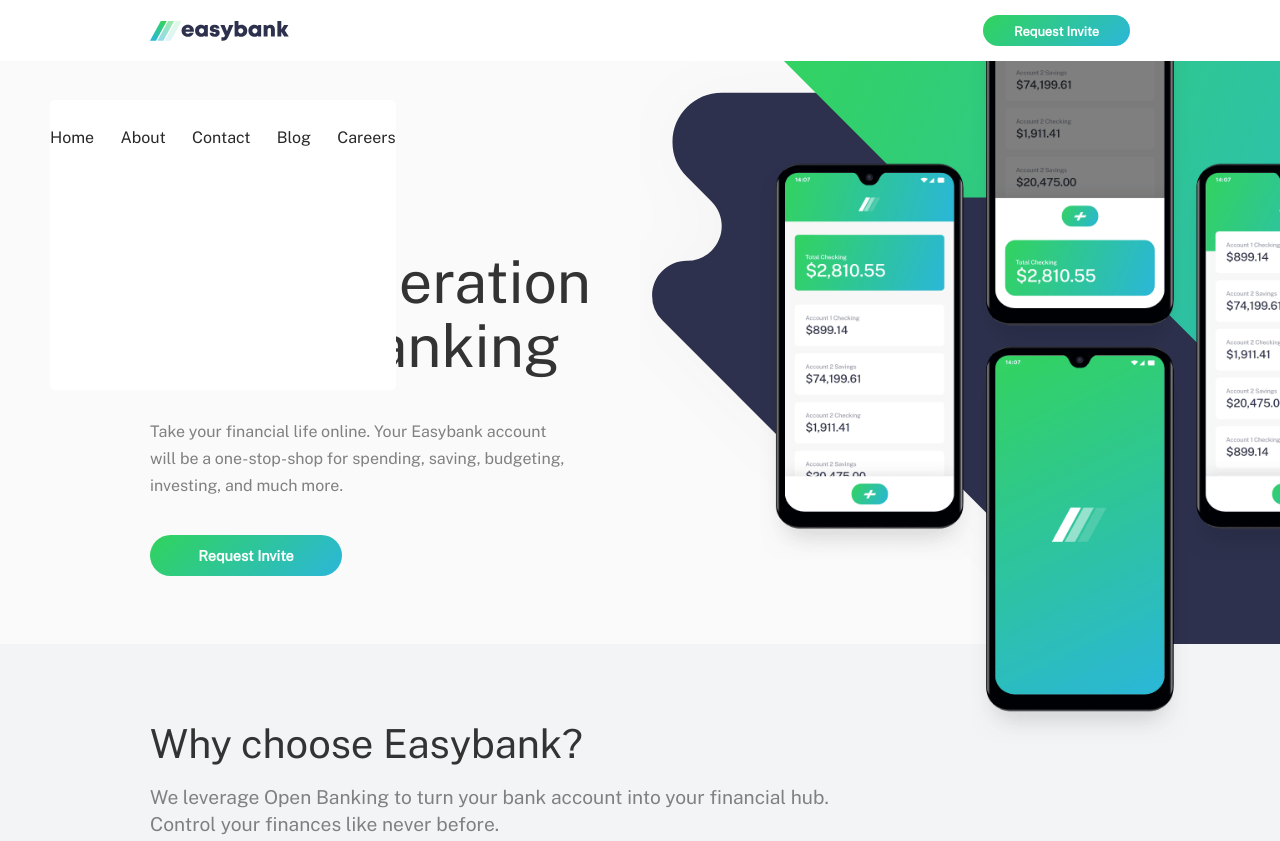
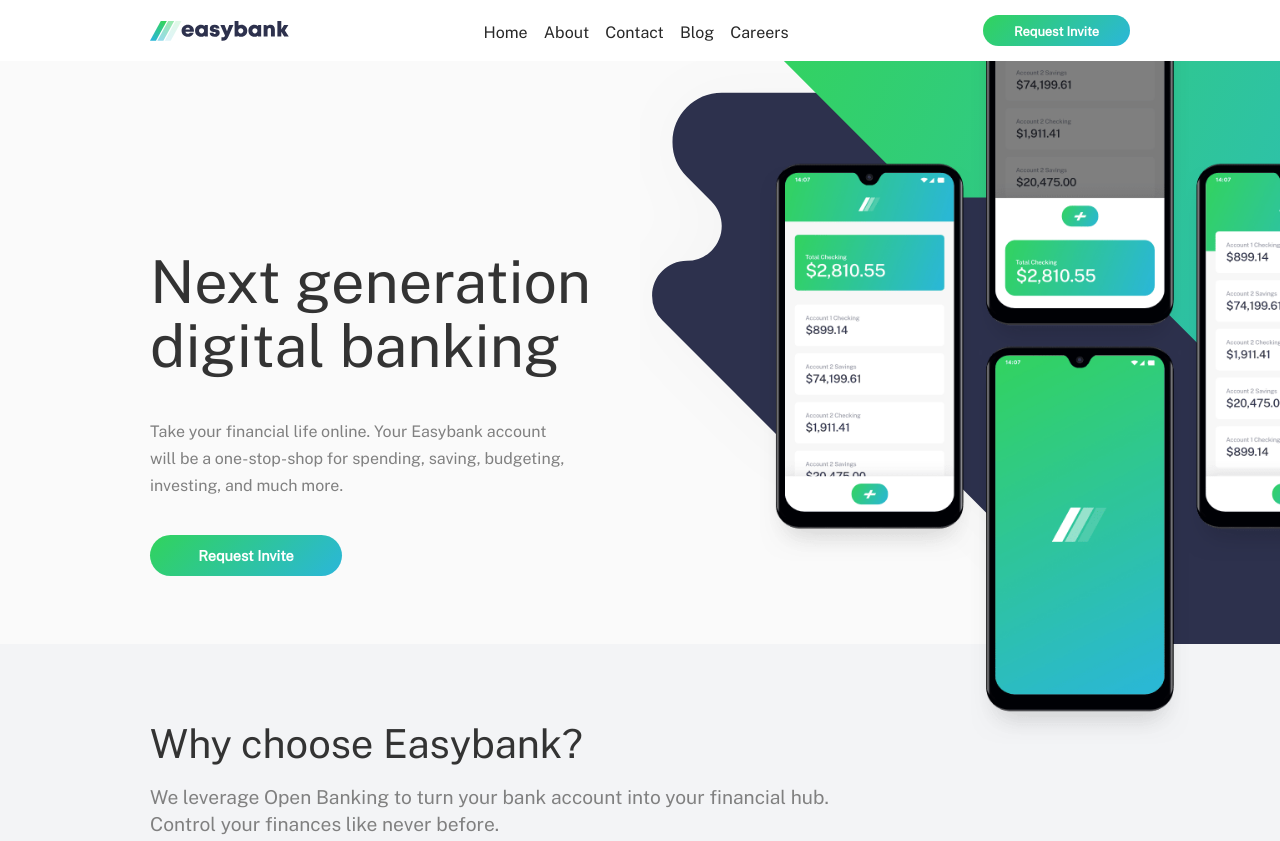
Before and after one commit to tarun-ally/easy-bank-landing-project-3, a plain HTML site: page index.html in a window 1280 px wide. Shown: the top 841 px of the page. Drawn offline with nearby package versions, Linux system fonts and the light colour scheme.

Commit message:
positioning navigation bar

```diff
--- a/style.css
+++ b/style.css
@@ -376,21 +376,28 @@ footer .wrapper-link a {
 
     nav #mylink {
         align-self: center;
-        padding: 10px 0 10px 0;
+        padding: 4px 0 10px 0;
         margin: auto 0 auto 0;
         display: flex;
+        top: 0;
+        left: 0;
+        position: relative;
+        height: 60px;
         width: 27%;
         justify-content: space-between;
+    }
+    nav #mylink a{
+        position: relative;
     }
     nav #mylink a:after {
         content: "";
         position: absolute;
-
+        background-color: darkorchid;
         background-image: linear-gradient(135deg, hsl(136, 65%, 51%), hsl(192, 70%, 51%));
         height: 5px;
-        width: 0;
+        width: 0%;
         left: 0;
-        bottom: -21px;
+        bottom: -10px;
 
 
     }
```
